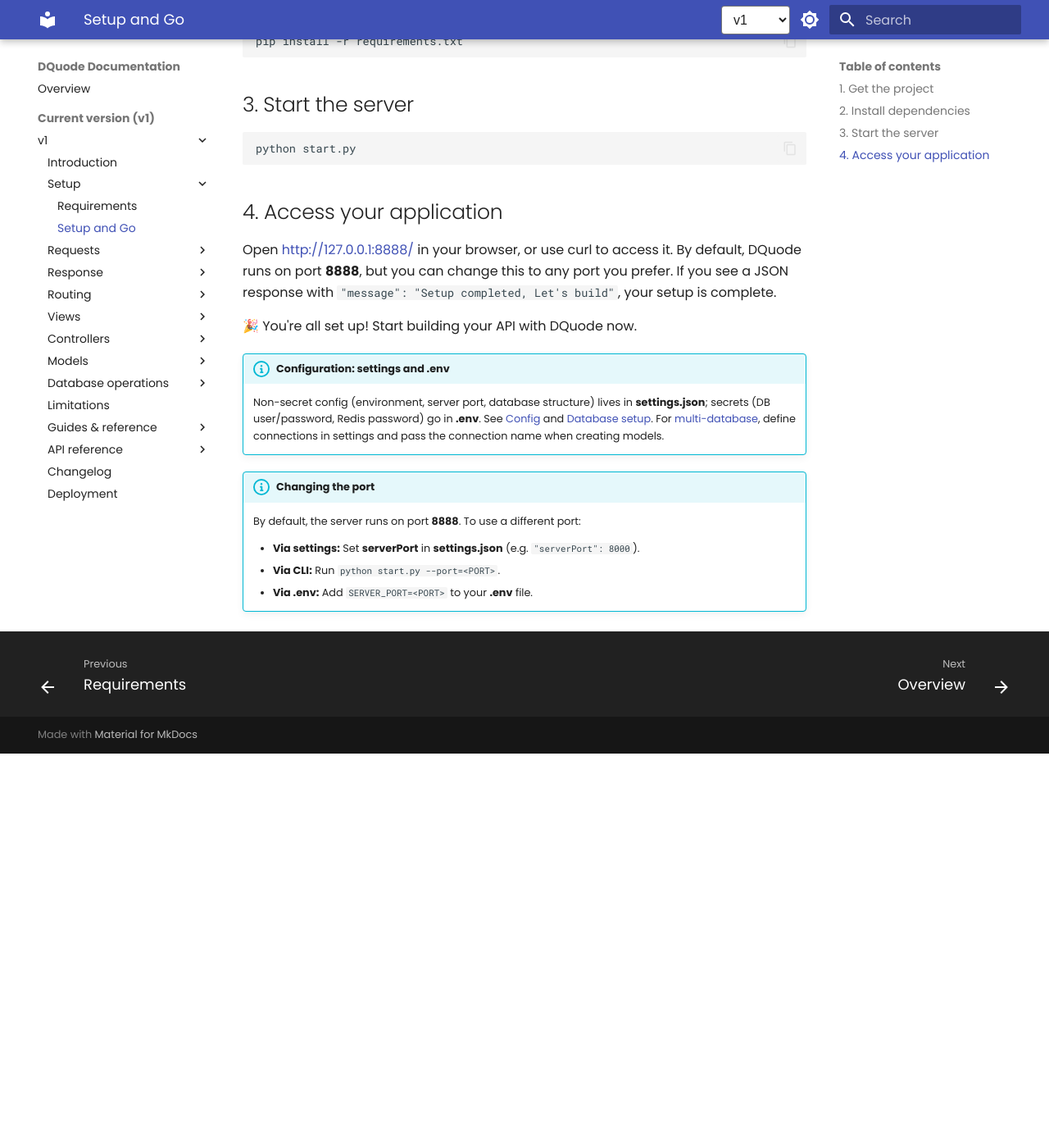
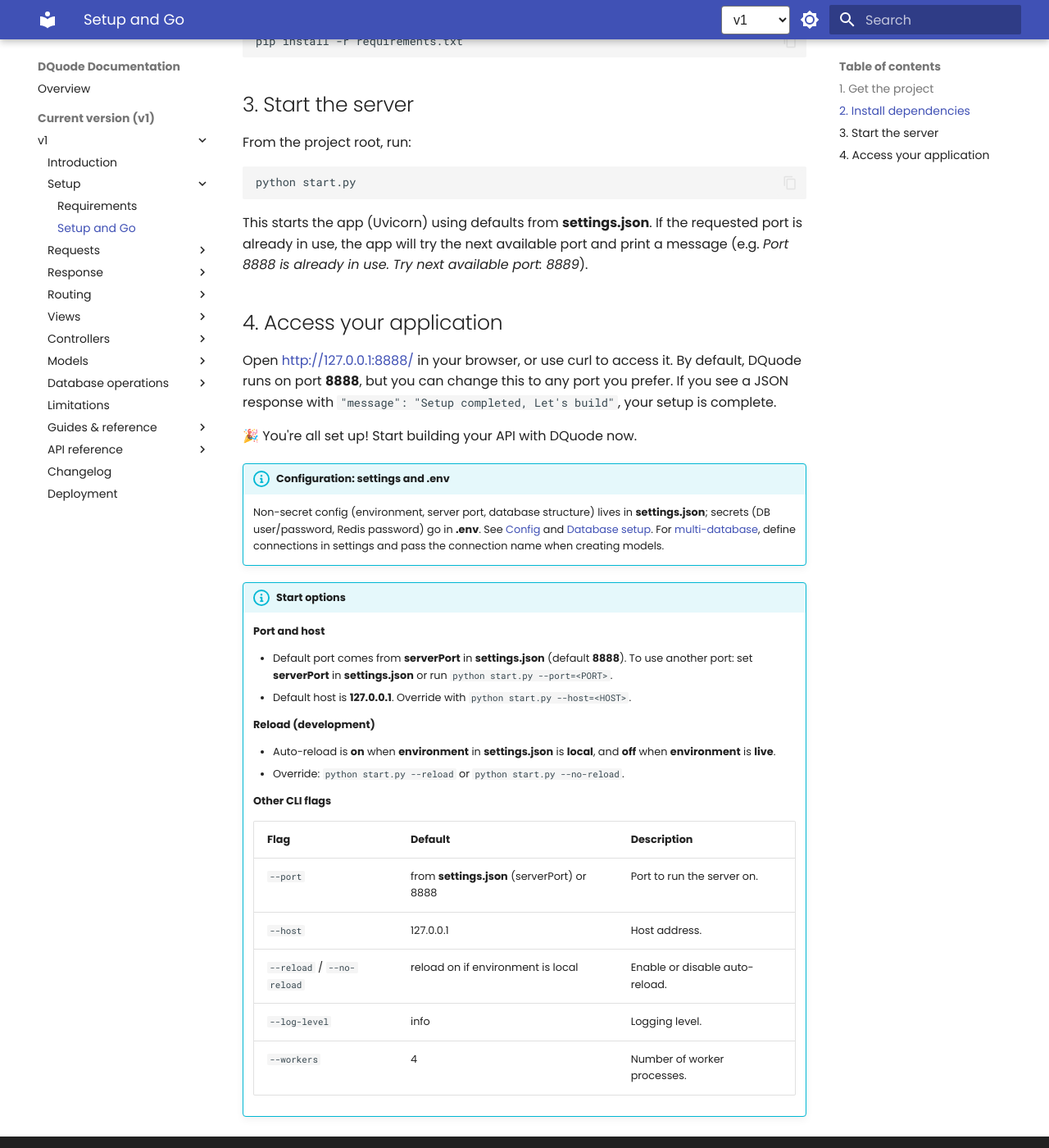
Before and after one commit to dreem-projects/dq-docs, an MkDocs documentation site: the page built from docs/v1/getting-started/setup.md, in a window 1280 px wide and 1400 px high, scrolled down 494 px. Shown: the whole window at 82% size. Built offline with MkDocs 1.6.1 and Material for MkDocs 9.7.7, drawn with Linux system fonts in a browser that asks for light colours; before the commit the page ends 1413 px from its top, so only the background shows below that.

Commit message:
FIX: setup fixes

````diff
--- a/docs/v1/getting-started/setup.md
+++ b/docs/v1/getting-started/setup.md
@@ -14,9 +14,13 @@
 
 ## 3. Start the server
 
+From the project root, run:
+
 ```bash
 python start.py
 ```
+
+This starts the app (Uvicorn) using defaults from **settings.json**. If the requested port is already in use, the app will try the next available port and print a message (e.g. *Port 8888 is already in use. Try next available port: 8889*).
 
 ## 4. Access your application
 
@@ -28,10 +32,24 @@
 
     Non-secret config (environment, server port, database structure) lives in **settings.json**; secrets (DB user/password, Redis password) go in **.env**. See [Config](../guides/config.md) and [Database setup](../database/setup-required.md). For [multi-database](../database/setup-required.md#multi-database), define connections in settings and pass the connection name when creating models.
 
-!!! info "Changing the port"
+!!! info "Start options"
 
-    By default, the server runs on port **8888**. To use a different port:
+    **Port and host**
 
-    - **Via settings:** Set **serverPort** in **settings.json** (e.g. `"serverPort": 8000`).
-    - **Via CLI:** Run `python start.py --port=<PORT>`.
-    - **Via .env:** Add `SERVER_PORT=<PORT>` to your **.env** file.
+    - Default port comes from **serverPort** in **settings.json** (default **8888**). To use another port: set **serverPort** in **settings.json** or run `python start.py --port=<PORT>`.
+    - Default host is **127.0.0.1**. Override with `python start.py --host=<HOST>`.
+
+    **Reload (development)**
+
+    - Auto-reload is **on** when **environment** in **settings.json** is **local**, and **off** when **environment** is **live**.
+    - Override: `python start.py --reload` or `python start.py --no-reload`.
+
+    **Other CLI flags**
+
+    | Flag | Default | Description |
+    |------|---------|-------------|
+    | `--port` | from **settings.json** (serverPort) or 8888 | Port to run the server on. |
+    | `--host` | 127.0.0.1 | Host address. |
+    | `--reload` / `--no-reload` | reload on if environment is local | Enable or disable auto-reload. |
+    | `--log-level` | info | Logging level. |
+    | `--workers` | 4 | Number of worker processes. |
````
Also changed, not shown: README.md (+1 -1 lines), docs/v1/changelog.md (+4 -5 lines).
